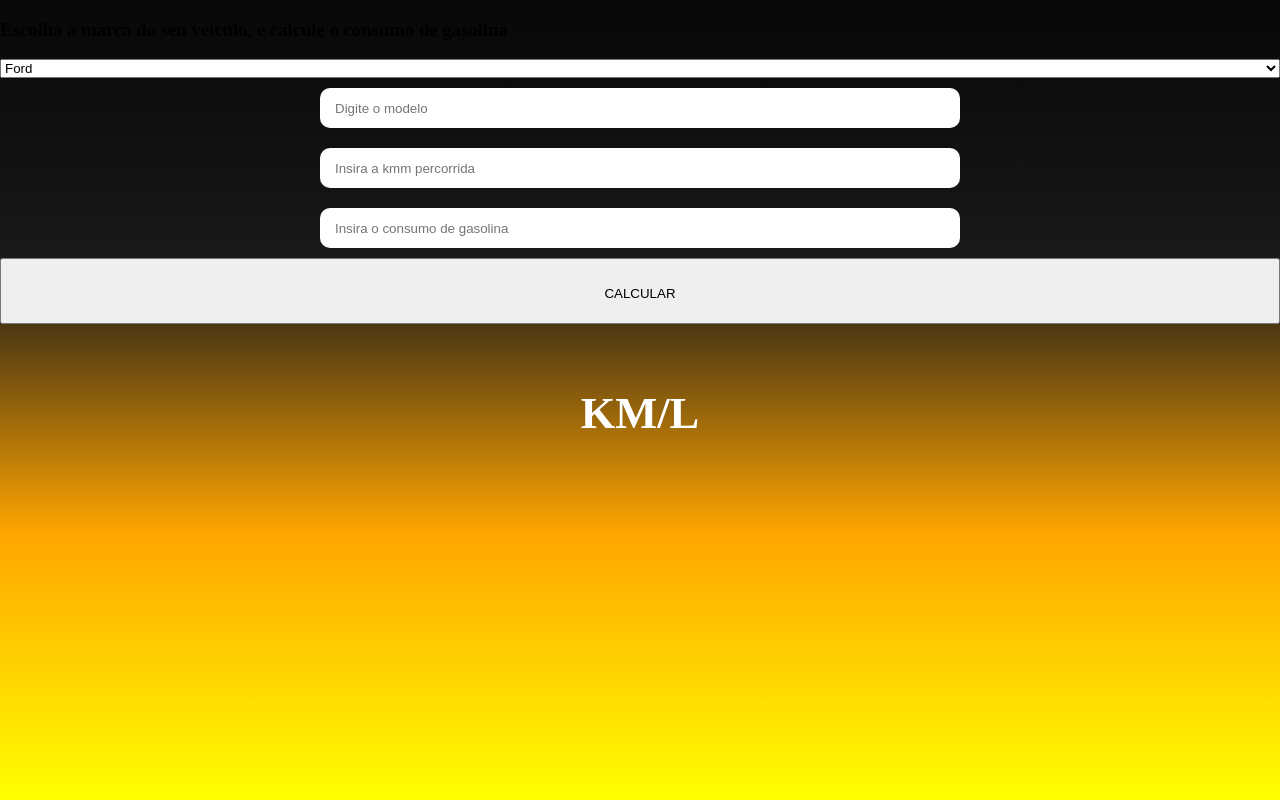
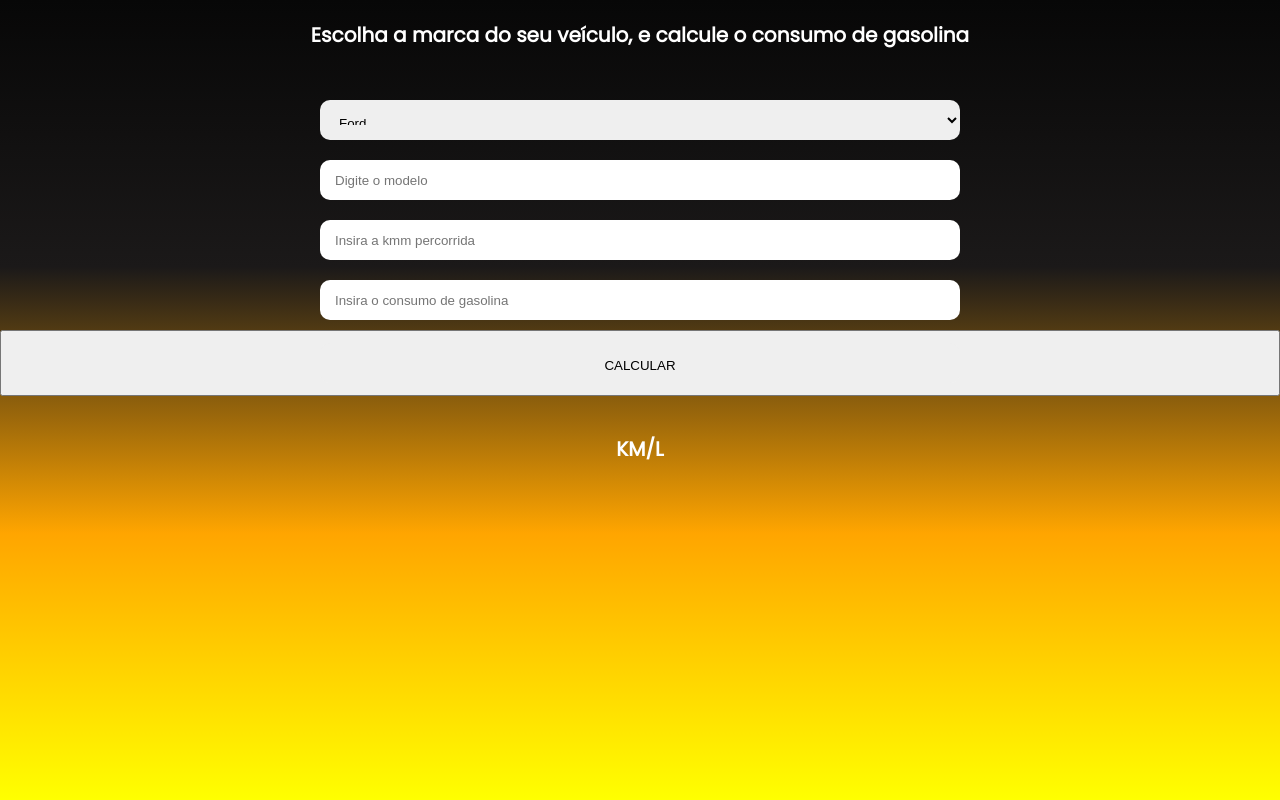
Before and after one commit to gabzcode777/GasolinaUtilizada, a website: page www/index.html in a window 1280 px wide. Drawn offline with Linux system fonts and the light colour scheme.

Commit message:
Update style.css

```diff
--- a/www/css/style.css
+++ b/www/css/style.css
@@ -13,6 +13,47 @@ body{
     flex-direction: column;
 }
 
+
+h3{
+
+    align-items: center;
+    font-family: "Poppins";
+    font-size: 20px;
+    align-self: center;
+    margin-bottom: 5vh;
+    color: white;
+
+}
+
+
+select{
+
+    font-size: big;
+    width: 50vw;
+    height: 5vh;
+    align-self: center;
+    margin: 10px;
+    padding:15px;
+    border: none;
+    border-radius: 10px;
+}
+
+select:hover{
+
+    color: white;
+    background-color: rgba(0, 0, 0, 0.233);
+    box-shadow: 0 12px 16px 0 rgba(0,0,0,0.24), 0 17px 50px 0 rgba(0,0,0,0.19);
+
+}
+
+option{
+
+
+font-family: Arial, Helvetica, sans-serif;
+
+
+}
+
 h1{
     font-family: "Poppins";
     font-size: 20px;
@@ -22,7 +63,7 @@ h1{
 }
 
 .linha{
-    color: white;
+    color: hite;
     font-size: "Poppins";
     font-size: 38px;
     display: flex;
@@ -40,6 +81,29 @@ input{
     border-radius: 10px;
 }
 
+input[type = "text"]:hover{
+    color: white;
+    background-color: rgba(0, 0, 0, 0.692);
+    box-shadow: 0 12px 16px 0 rgba(0,0,0,0.24), 0 17px 50px 0 rgba(0,0,0,0.19);
+
+}
+
+
+input[type = "number"]:hover{
+    color: white;
+    background-color: rgba(0, 0, 0, 0.692);
+    box-shadow: 0 12px 16px 0 rgba(0,0,0,0.24), 0 17px 50px 0 rgba(0,0,0,0.19);
+
+}
+
+
+input[type = "button"]{
+
+font-family: Arial, Helvetica, sans-serif;
+
+
+
+}
 
 
 
@@ -49,3 +113,12 @@ input[type = "button"]:hover{
     box-shadow: 0 12px 16px 0 rgba(0,0,0,0.24), 0 17px 50px 0 rgba(0,0,0,0.19);
 
 }
+
+span{
+
+text-align-last: center;
+color: white;
+font-family: Arial, Helvetica, sans-serif;
+
+
+}
```
